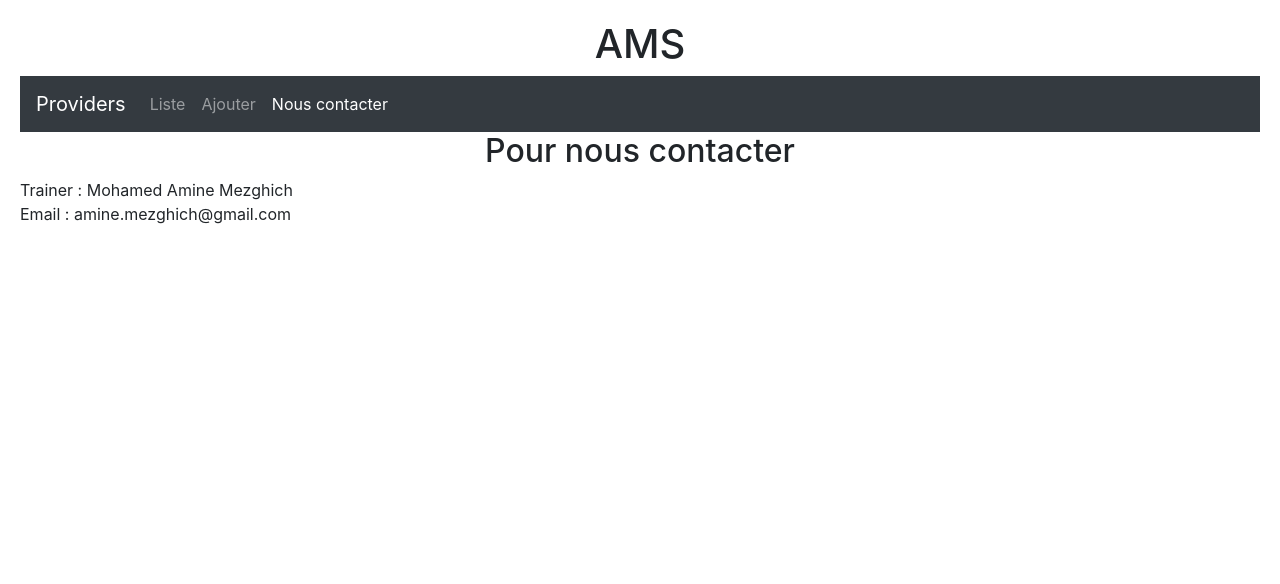
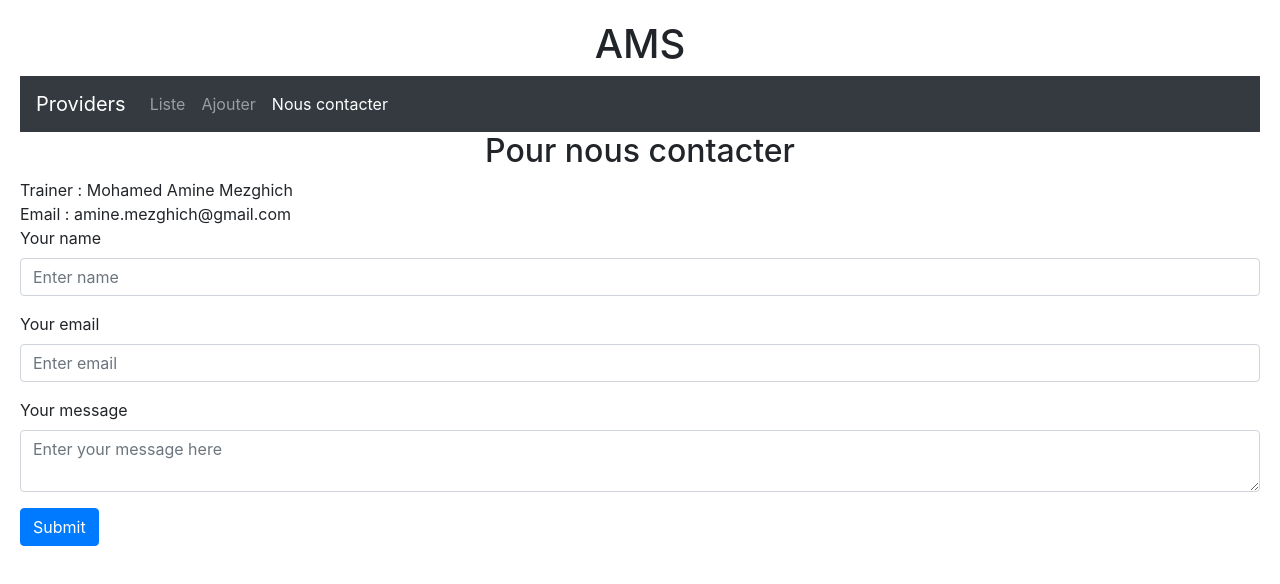
Before and after one commit to MezghichGit/angularTraining, an Angular app: page /contact in a window 1280 px wide. Shown: the top 584 px of the page. Built offline with nearby package versions, Linux system fonts and the light colour scheme.

Commit message:
formulaire de contact

```diff
--- a/src/app/contact/contact.component.html
+++ b/src/app/contact/contact.component.html
@@ -3,3 +3,26 @@
 Trainer : Mohamed Amine Mezghich
 <br>
 Email : amine.mezghich@gmail.com
+
+<form #contactForm="ngForm" (ngSubmit)="createMessage(contactForm)">
+  <div class="form-group">
+    <label for="contactname">Your name</label>
+    <input ngModel name="name" type="text" class="form-control" id="contactname" aria-describedby="emailHelp" placeholder="Enter name">
+  </div>
+
+
+  <div class="form-group">
+    <label for="contactemail">Your email</label>
+    <input  ngModel name="email" type="email" class="form-control" id="contactemail" aria-describedby="emailHelp" placeholder="Enter email">
+  </div>
+
+  <div class="form-group">
+    <label for="contactmessage">Your message</label>
+    <textarea class="form-control" ngModel name="message" id="contactmessage" placeholder="Enter your message here">
+
+    </textarea>
+
+  </div>
+
+  <button type="submit" class="btn btn-primary">Submit</button>
+</form>
--- a/src/app/contact/contact.component.ts
+++ b/src/app/contact/contact.component.ts
@@ -7,4 +7,9 @@ import { Component } from '@angular/core';
 })
 export class ContactComponent {
 
+  createMessage(contactForm:any){
+
+    alert(contactForm.value.name+"\n"+contactForm.value.email+"\n"+contactForm.value.message);
+  }
+
 }
```
